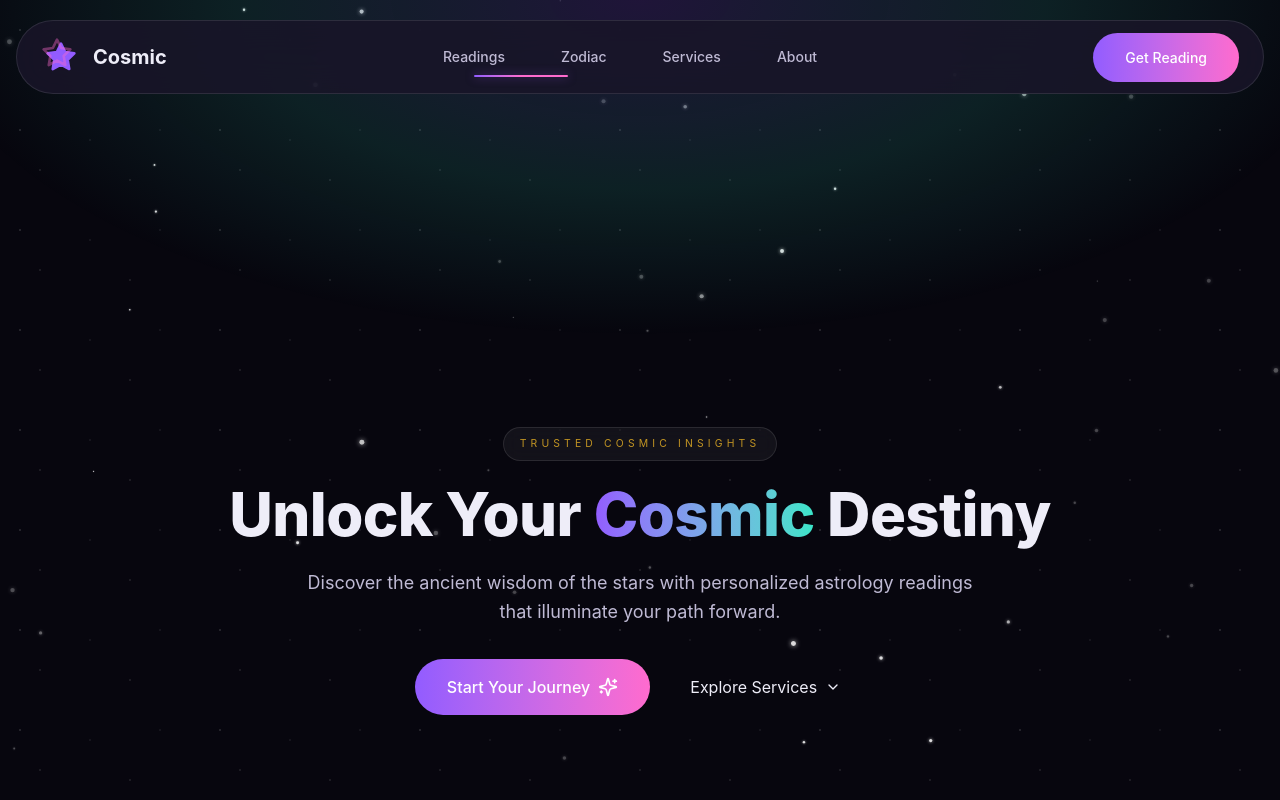
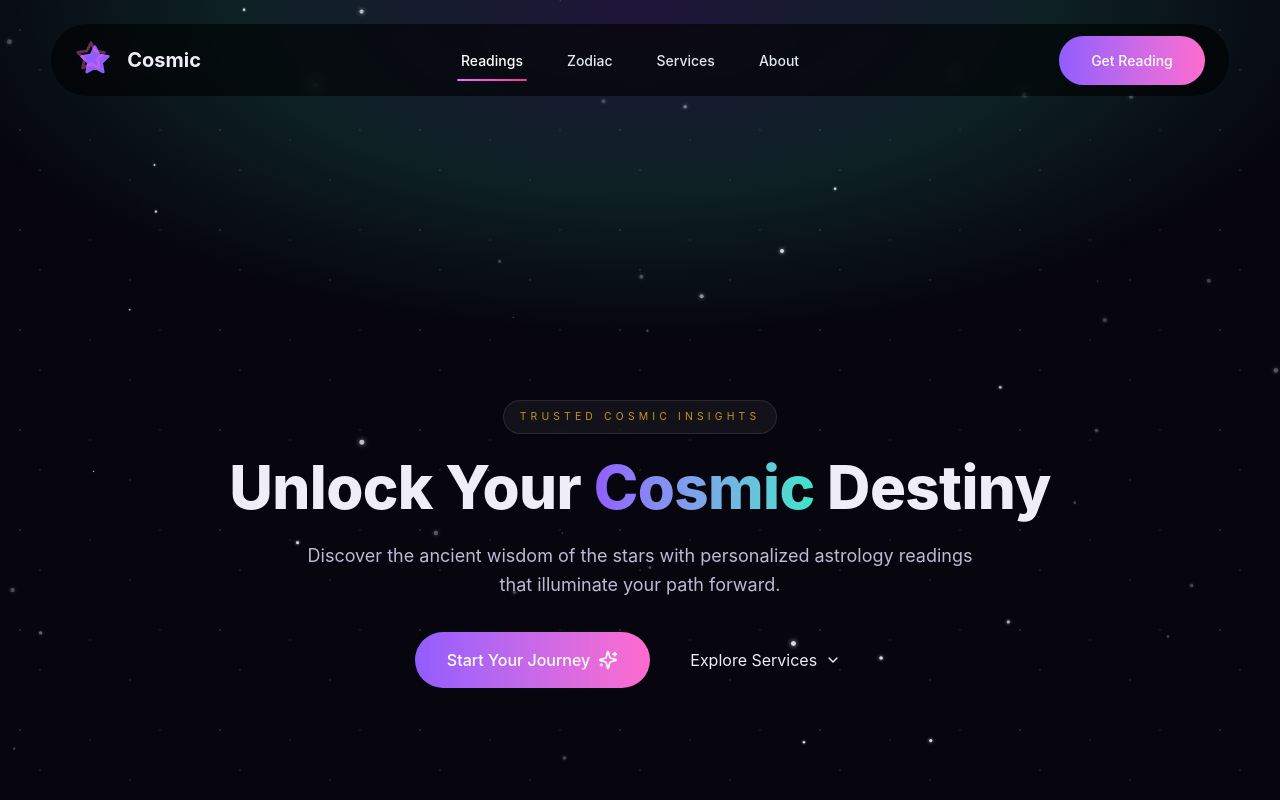
Before and after one commit to LelyshB/frontNuxt, a Nuxt app: page / in a window 1280 px wide. Shown: the top 800 px of the page. Built offline with nearby package versions, Linux system fonts and the light colour scheme.

Commit message:
feat: add sticky header pill with gradient nav

```diff
--- a/components/AppHeader.vue
+++ b/components/AppHeader.vue
@@ -1,7 +1,11 @@
 <template>
-  <header ref="headerEl" :class="headerClasses">
-    <nav class="container mx-auto px-4">
-      <div :class="pillClasses">
+  <header class="relative z-50 pt-6">
+    <nav
+      ref="navRef"
+      data-header-pill
+      class="sticky top-6 z-50 mx-auto w-[min(1200px,92%)] rounded-full bg-black/60 backdrop-blur px-6 py-4 transition-all motion-safe:duration-300 motion-reduce:transition-none data-[scrolled=true]:py-2 data-[scrolled=true]:ring-1 data-[scrolled=true]:ring-white/10 data-[scrolled=true]:shadow-md"
+    >
+      <div class="flex items-center justify-between gap-4">
         <a href="#hero" class="flex items-center gap-3 text-text-base focus-cosmic">
           <span class="sr-only">Cosmic home</span>
           <div class="relative flex h-10 w-10 items-center justify-center">
@@ -13,23 +17,21 @@
           <span class="font-heading text-xl font-bold">Cosmic</span>
         </a>
 
-        <div class="hidden items-center space-x-6 md:flex">
+        <ul class="hidden flex-1 items-center justify-center gap-3 md:flex">
+          <li v-for="item in navItems" :key="item.name">
             <NuxtLink
-            v-for="item in navItems"
-            :key="item.name"
-            class="relative group rounded-full px-4 py-2 text-sm font-medium text-text-muted transition-colors duration-200 ease-[var(--ease-cosmic)] hover:text-text-base focus-cosmic"
-            :class="{ 'text-text-base': activeSection === item.href }"
               :to="item.href"
+              class="group relative px-4 py-2 text-sm font-medium text-slate-200 transition-colors motion-safe:transition-colors motion-safe:duration-300 hover:text-white focus-visible:outline-none focus-visible:rounded-full focus-visible:ring-2 focus-visible:ring-pink-500/60 after:content-[''] after:absolute after:left-3 after:right-3 after:-bottom-1 after:h-[2px] after:origin-left after:scale-x-0 after:rounded-full after:bg-gradient-to-r after:from-fuchsia-400 after:to-pink-500 motion-safe:after:transition-transform motion-safe:after:duration-300 group-hover:after:scale-x-100 focus-visible:after:scale-x-100"
+              :class="{
+                'text-white after:scale-x-100': activeSection === item.href,
+              }"
               :aria-current="activeSection === item.href ? 'page' : undefined"
               @click="handleNavSelect(item.href)"
             >
-            <span>{{ item.name }}</span>
-            <span
-              class="pointer-events-none absolute -bottom-0.5 left-1/2 h-[2px] w-0 -translate-x-1/2 origin-center rounded-full bg-gradient-to-r from-violet via-magenta to-magenta opacity-0 shadow-[0_0_10px_rgba(168,85,247,0.5)] transition-all duration-300 ease-[var(--ease-cosmic)] group-hover:left-0 group-hover:w-full group-hover:translate-x-0 group-hover:opacity-100 group-focus-visible:left-0 group-focus-visible:w-full group-focus-visible:translate-x-0 group-focus-visible:opacity-100"
-              :class="{ 'left-0 w-full translate-x-0 opacity-100': activeSection === item.href }"
-            />
+              {{ item.name }}
             </NuxtLink>
-        </div>
+          </li>
+        </ul>
 
         <div class="hidden md:block">
           <a href="#readings" class="btn-cosmic text-sm">
@@ -39,24 +41,24 @@
 
         <button
           @click="toggleMenu"
-          class="md:hidden inline-flex h-10 w-10 items-center justify-center rounded-full glass-surface glass-hover focus-cosmic transition-transform duration-200 hover:scale-110"
+          class="inline-flex h-10 w-10 items-center justify-center rounded-full bg-white/10 text-white transition-colors hover:bg-white/20 focus-visible:outline-none focus-visible:ring-2 focus-visible:ring-pink-500/60 md:hidden"
           aria-label="Toggle menu"
         >
-          <component :is="isMenuOpen ? XIcon : MenuIcon" class="h-5 w-5 text-text-base" />
+          <component :is="isMenuOpen ? XIcon : MenuIcon" class="h-5 w-5" />
         </button>
       </div>
 
       <transition name="fade">
         <div
           v-if="isMenuOpen"
-          class="md:hidden mt-4 rounded-2xl glass-surface p-6 backdrop-blur-xl shadow-glass"
+          class="mt-4 rounded-2xl bg-black/70 p-6 text-text-base backdrop-blur md:hidden"
         >
           <nav class="space-y-4">
             <a
               v-for="item in navItems"
               :key="item.name"
               :href="item.href"
-              class="block rounded-lg px-4 py-3 text-text-base transition-colors duration-200 hover:bg-surface/60 hover:text-white focus-cosmic"
+              class="block rounded-lg px-4 py-3 text-slate-200 transition-colors hover:bg-white/10 hover:text-white focus-visible:outline-none focus-visible:ring-2 focus-visible:ring-pink-500/60"
               @click="handleNavSelect(item.href)"
             >
               {{ item.name }}
@@ -74,7 +76,7 @@
 </template>
 
 <script setup lang="ts">
-import { computed, onBeforeUnmount, onMounted, ref, watch } from 'vue'
+import { onBeforeUnmount, onMounted, ref, watch } from 'vue'
 import { Menu as MenuIcon, Star, X as XIcon } from 'lucide-vue-next'
 
 const navItems = [
@@ -84,30 +86,21 @@ const navItems = [
   { name: 'About', href: '#about' },
 ]
 
-const headerEl = ref<HTMLElement | null>(null)
+const navRef = ref<HTMLElement | null>(null)
 const isMenuOpen = ref(false)
-const isScrolled = ref(false)
 const activeSection = ref<string | null>(null)
-let scrollHandler: (() => void) | null = null
 let sectionObserver: IntersectionObserver | null = null
-let resizeHandler: (() => void) | null = null
-
-const headerClasses = computed(() => [
-  'fixed inset-x-0 top-0 z-50 transition-[padding] duration-300 ease-[var(--ease-cosmic)]',
-  isScrolled.value ? 'py-3' : 'py-5',
-])
-
-const pillClasses = computed(() => [
-  'glass-hover flex items-center justify-between gap-4 rounded-full border border-white/10 px-6 transition-[padding,box-shadow,background-color,filter,ring-color] duration-300 ease-[var(--ease-cosmic)] backdrop-blur-xl supports-[backdrop-filter:none]:backdrop-blur-0 supports-[backdrop-filter:none]:bg-[color:hsl(var(--surface)/0.88)] ring-1 ring-transparent',
-  isScrolled.value
-    ? 'bg-[color:hsl(var(--surface)/0.72)] py-2 shadow-[0_18px_45px_rgba(14,16,26,0.32)] ring-white/5'
-    : 'bg-[color:hsl(var(--surface)/0.55)] py-4 shadow-none ring-transparent',
-])
+let resizeObserver: ResizeObserver | null = null
+let windowResizeHandler: (() => void) | null = null
 
 const setHeaderHeight = () => {
   if (typeof window === 'undefined') return
   requestAnimationFrame(() => {
-    const height = headerEl.value?.offsetHeight ?? 0
+    const nav = navRef.value
+    if (!nav) return
+    const styles = window.getComputedStyle(nav)
+    const topOffset = Number.parseFloat(styles.top ?? '0') || 0
+    const height = nav.offsetHeight + topOffset
     document.documentElement.style.setProperty('--header-height', `${height}px`)
   })
 }
@@ -136,17 +129,15 @@ watch(isMenuOpen, () => setHeaderHeight())
 onMounted(() => {
   if (typeof window === 'undefined') return
 
-  const onScroll = () => {
-    isScrolled.value = window.scrollY > 20
   setHeaderHeight()
+  const nav = navRef.value
+  if (typeof ResizeObserver !== 'undefined' && nav) {
+    resizeObserver = new ResizeObserver(() => setHeaderHeight())
+    resizeObserver.observe(nav)
   }
-  scrollHandler = onScroll
-  window.addEventListener('scroll', onScroll, { passive: true })
-  onScroll()
 
-  setHeaderHeight()
-  resizeHandler = () => setHeaderHeight()
-  window.addEventListener('resize', resizeHandler)
+  windowResizeHandler = () => setHeaderHeight()
+  window.addEventListener('resize', windowResizeHandler)
 
   const initialHash = window.location.hash
   if (initialHash && navItems.some((item) => item.href === initialHash)) {
@@ -184,13 +175,11 @@ onMounted(() => {
 })
 
 onBeforeUnmount(() => {
-  if (scrollHandler) {
-    window.removeEventListener('scroll', scrollHandler)
-  }
-  if (resizeHandler) {
-    window.removeEventListener('resize', resizeHandler)
+  if (windowResizeHandler) {
+    window.removeEventListener('resize', windowResizeHandler)
   }
   sectionObserver?.disconnect()
+  resizeObserver?.disconnect()
   if (typeof window !== 'undefined') {
     document.documentElement.style.removeProperty('--header-height')
   }
--- a/pages/index.vue
+++ b/pages/index.vue
@@ -51,11 +51,11 @@
       <DeckTeaser />
       <CompatibilityTeaser />
 
-      <section
-        id="zodiac"
-        class="py-24 px-4 scroll-mt-[calc(var(--header-height,0px)+1.5rem)]"
-      >
-        <div class="container mx-auto">
+      <section class="py-24 px-4">
+        <div
+          id="zodiac"
+          class="mx-auto w-[min(1200px,92%)] scroll-mt-[calc(var(--header-height,0px)+1.5rem)]"
+        >
           <SectionHeader
             subtitle="Your Cosmic Blueprint"
             title="Discover Your Zodiac Sign"
@@ -64,21 +64,29 @@
             titleGradient
           />
 
-          <div class="grid gap-6 sm:grid-cols-2 lg:grid-cols-4">
-            <CardGloss
+          <div
+            id="zodiac-grid"
+            class="grid grid-cols-2 sm:grid-cols-3 lg:grid-cols-4 xl:grid-cols-6 gap-x-6 gap-y-8 xl:gap-x-7 xl:gap-y-9"
+          >
+            <a
               v-for="sign in zodiacSigns"
               :key="sign.name"
+              href="#readings"
               data-reveal
-              class="opacity-0 motion-reduce:opacity-100 [&>div]:p-5 [&>div]:lg:p-6"
+              class="group relative rounded-2xl bg-white/5 ring-1 ring-white/10 transition-all motion-safe:duration-300 motion-reduce:transition-none focus-visible:outline-none focus-visible:ring-2 focus-visible:ring-pink-500/60 hover:bg-white/10 hover:ring-pink-400/50 motion-safe:hover:scale-[1.02] opacity-0 motion-reduce:opacity-100"
               :style="{ animationFillMode: 'forwards' }"
             >
-              <div class="flex h-full flex-col items-center gap-5 text-center">
-                <div class="relative flex h-16 w-16 items-center justify-center overflow-hidden rounded-full bg-gradient-to-br from-violet via-magenta to-magenta/80 text-white shadow-[0_18px_38px_rgba(147,51,234,0.28)] transition-transform duration-500 ease-[var(--ease-cosmic)] group-hover:rotate-[8deg] group-hover:scale-110 motion-reduce:transform-none">
+              <span
+                class="pointer-events-none absolute inset-0 rounded-2xl before:absolute before:inset-0 before:rounded-2xl before:bg-gradient-to-r before:from-fuchsia-500/0 before:to-pink-500/0 before:transition-colors motion-safe:before:duration-300 group-hover:before:from-fuchsia-500/15 group-hover:before:to-pink-500/15"
+              />
+
+              <div class="relative flex h-full flex-col items-center gap-5 p-5 text-center">
+                <div class="relative flex h-16 w-16 items-center justify-center overflow-hidden rounded-full bg-gradient-to-br from-violet via-magenta to-magenta/80 text-white shadow-[0_18px_38px_rgba(147,51,234,0.28)] transition-transform motion-safe:duration-300 motion-reduce:transition-none motion-safe:group-hover:rotate-[8deg] motion-safe:group-hover:scale-110">
                   <component
                     :is="sign.Icon"
-                    class="h-7 w-7 transition-transform duration-500 group-hover:scale-110"
+                    class="h-7 w-7 transition-transform motion-safe:duration-300 motion-reduce:transition-none motion-safe:group-hover:scale-110"
                   />
-                  <span class="pointer-events-none absolute inset-0 bg-gradient-to-r from-white/10 via-transparent to-white/30 opacity-0 transition-opacity duration-500 group-hover:opacity-100" />
+                  <span class="pointer-events-none absolute inset-0 bg-gradient-to-r from-white/10 via-transparent to-white/30 opacity-0 transition-opacity motion-safe:duration-300 motion-reduce:transition-none group-hover:opacity-100" />
                 </div>
                 <div class="space-y-2.5">
                   <h3 class="font-heading text-lg font-semibold text-text-base">{{ sign.name }}</h3>
@@ -86,7 +94,7 @@
                   <p class="text-sm leading-relaxed text-text-muted/90">{{ sign.description }}</p>
                 </div>
               </div>
-            </CardGloss>
+            </a>
           </div>
         </div>
       </section>
@@ -162,7 +170,6 @@ import AppHeader from '@/components/AppHeader.vue'
 import CompatibilityTeaser from '@/components/CompatibilityTeaser.vue'
 import DeckTeaser from '@/components/DeckTeaser.vue'
 import GlowCard from '@/components/GlowCard.vue'
-import CardGloss from '@/components/CardGloss.vue'
 import SectionHeader from '@/components/SectionHeader.vue'
 import ServicesCarousel from '@/components/ServicesCarousel.vue'
 import StarfieldCanvas from '@/components/StarfieldCanvas.vue'
--- /dev/null
+++ b/plugins/scroll-header.client.ts
@@ -0,0 +1,18 @@
+export default defineNuxtPlugin(() => {
+  const el = document.querySelector<HTMLElement>('[data-header-pill]')
+  if (!el) return
+
+  // Sentinel ~20px from top. When it leaves the viewport, we mark "scrolled".
+  const sentinel = document.createElement('div')
+  sentinel.style.position = 'absolute'
+  sentinel.style.top = '20px'
+  sentinel.style.width = '1px'
+  sentinel.style.height = '1px'
+  document.body.prepend(sentinel)
+
+  const io = new IntersectionObserver(([entry]) => {
+    el.toggleAttribute('data-scrolled', !entry.isIntersecting)
+  }, { root: null, threshold: 1 })
+
+  io.observe(sentinel)
+})
```
Lines whose indentation alone changed are shown as unchanged.
